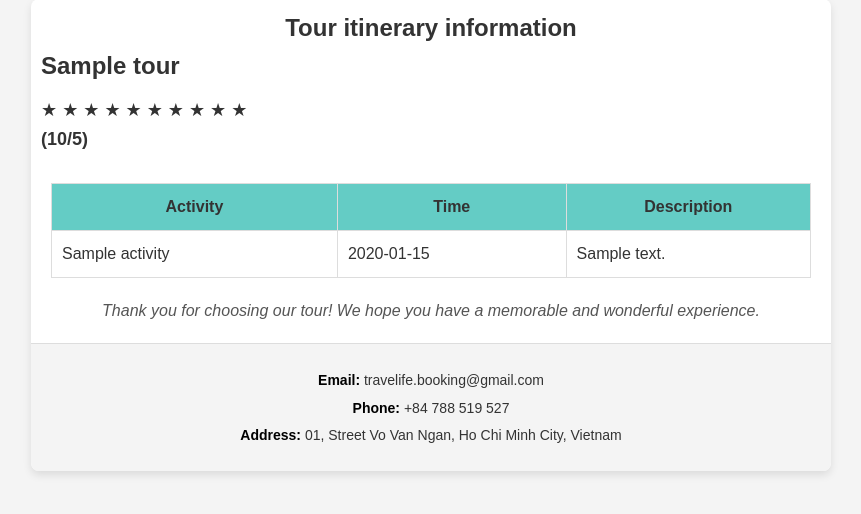
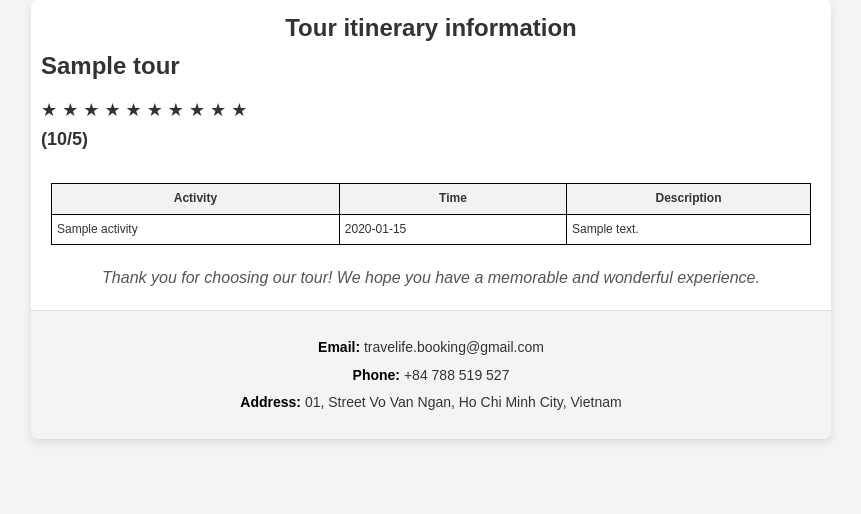
Before and after one commit to vmdt/python-export, a Flask app: template src/templates/itinerary/itinerary_tour.html in a window 1280 px wide. Shown: the part 21-535 px from the top of the page, without its empty margins (209-1070 px from the left). Run offline with Flask 2, Linux system fonts and the light colour scheme; the template is opened without the code that fills it: most values are stand-ins (such as "Sample title", 1, 10 or a date in 2020).

Commit message:
[fix]: fix format html to render pdf

```diff
--- a/src/templates/itinerary/itinerary_tour.html
+++ b/src/templates/itinerary/itinerary_tour.html
@@ -74,19 +74,19 @@
         width: 100%;
         border-collapse: collapse;
         margin: 0 auto;
+        font-size: 12px;
       }
 
       table th,
       table td {
-        border: 1px solid #ddd;
-        padding: 10px;
+        border: 1px solid #000;
+        padding: 5px;
         text-align: left;
       }
 
       table th {
-        background-color: #64ccc5;
+        background-color: #f2f2f2;
         font-weight: bold;
-        text-align: center;
       }
 
       table tr:nth-child(even) {
@@ -94,7 +94,7 @@
       }
 
       table tr:hover {
-        background-color: #f1f1f1;
+        background-color: #e0e0e0;
       }
 
       .thank-you {
@@ -152,26 +152,50 @@
         </div>
       </header>
       <section class="tour-schedule">
-        <table>
+        <table
+          style="
+            width: 100%;
+            border-collapse: collapse;
+            margin: 0 auto;
+            font-size: 12px;
+          "
+        >
           <thead>
             <tr>
-              <th>Activity</th>
-              <th>Time</th>
-              <th>Description</th>
+              <th
+                style="border: 1px solid #000; padding: 5px; text-align: center"
+              >
+                Activity
+              </th>
+              <th
+                style="border: 1px solid #000; padding: 5px; text-align: center"
+              >
+                Time
+              </th>
+              <th
+                style="border: 1px solid #000; padding: 5px; text-align: center"
+              >
+                Description
+              </th>
             </tr>
           </thead>
           <tbody>
             {% for item in itinerary %}
             <tr>
-              <td>{{ item['activity'] }}</td>
-              <td>
-                {{ item['timeline'] if item['timeline'] else item['duration'] }}
+              <td style="border: 1px solid #000; padding: 5px">
+                {{ item['activity'] }}
               </td>
-              <td>{{ item['description'] }}</td>
+              <td style="border: 1px solid #000; padding: 5px">
+                {{ item['timeline'] }}
+              </td>
+              <td style="border: 1px solid #000; padding: 5px">
+                {{ item['description'] }}
+              </td>
             </tr>
             {% endfor %}
           </tbody>
         </table>
+
         <p class="thank-you txt-center">
           Thank you for choosing our tour! We hope you have a memorable and
           wonderful experience.
```
